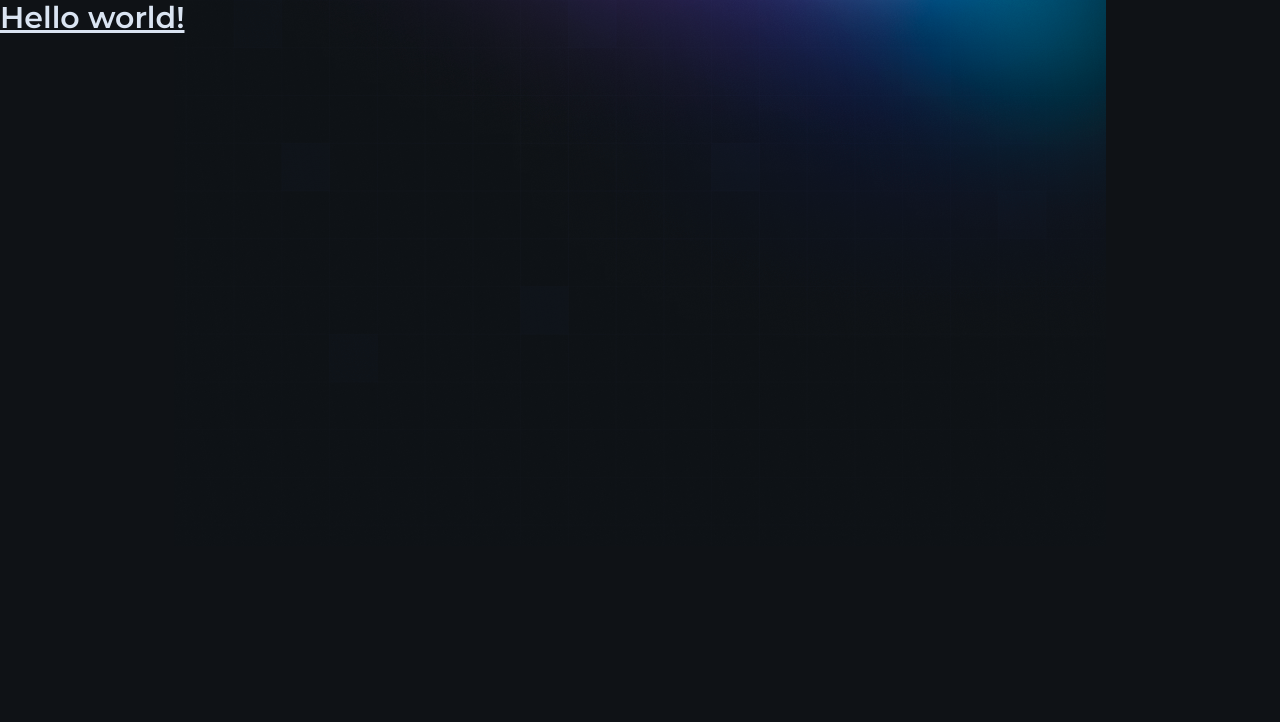
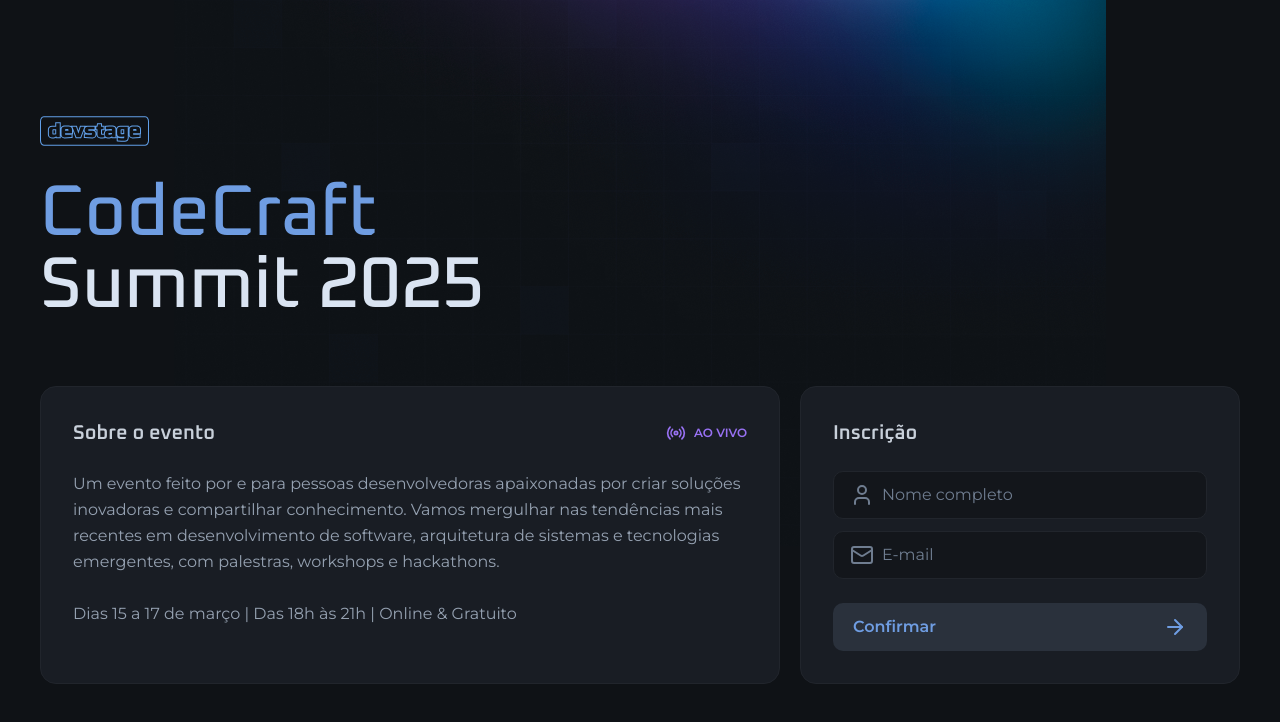
Before and after one commit to rickneves15/devstage, a Next.js app: page / in a window 1280 px wide. Shown: the top 722 px of the page. Built offline with nearby package versions, Linux system fonts and the light colour scheme.

Commit message:
feat: implements home page
Adds a new home page with an event description and registration form.  Includes styling and component updates.

```diff
--- a/src/app/page.tsx
+++ b/src/app/page.tsx
@@ -1,8 +1,66 @@
+import { ArrowRight, Mail, Radio, User } from 'lucide-react'
+import Image from 'next/image'
+import logo from '../assets/logo.svg'
+import { Button } from './components/button'
+import { InputField, InputIcon, InputRoot } from './components/input'
+
 export default function Home() {
   return (
-    <main><h1 className="text-3xl font-bold underline">
-    Hello world!
-  </h1>
+    <main className="max-w-[1240px] mx-auto px-5 py-8 md:py-0">
+      <div className="min-h-dvh flex flex-col justify-center gap-16">
+        <div className="flex flex-col gap-8 items-center md:items-start">
+          <Image src={logo} alt="devstage" width={108.5} height={30} />
+          <h1 className="text-4xl text-center leading-none font-heading font-medium flex flex-col md:text-7xl md:text-left">
+            <span className="text-blue">CodeCraft</span> Summit 2025
+          </h1>
+        </div>
+        <div className="flex gap-5 items-stretch flex-col md:flex-row">
+          <div className="flex-1 bg-gray-700 border border-gray-600 rounded-2xl p-8 space-y-6">
+            <div className="flex items-center justify-between">
+              <h2 className="font-heading font-semibold text-gray-200 text-xl">
+                Sobre o evento
+              </h2>
+              <span className="flex items-center gap-2 text-purple font-semibold text-xs">
+                <Radio className="size-5" />
+                AO VIVO
+              </span>
+            </div>
+            <p className="text-gray-300 leading-relaxed text-sm md:text-base">
+              Um evento feito por e para pessoas desenvolvedoras apaixonadas por
+              criar soluções inovadoras e compartilhar conhecimento. Vamos
+              mergulhar nas tendências mais recentes em desenvolvimento de
+              software, arquitetura de sistemas e tecnologias emergentes, com
+              palestras, workshops e hackathons.
+              <br />
+              <br />
+              Dias 15 a 17 de março | Das 18h às 21h | Online & Gratuito
+            </p>
+          </div>
+          <form className="w-full bg-gray-700 border border-gray-600 rounded-2xl p-8 space-y-6 md:max-w-[440px]">
+            <h2 className="font-heading font-semibold text-gray-200 text-xl">
+              Inscrição
+            </h2>
+            <div className="space-y-3">
+              <InputRoot>
+                <InputIcon>
+                  <User />
+                </InputIcon>
+                <InputField type="text" placeholder="Nome completo" />
+              </InputRoot>
+              <InputRoot>
+                <InputIcon>
+                  <Mail />
+                </InputIcon>
+                <InputField type="text" placeholder="E-mail" />
+              </InputRoot>
+            </div>
+            <Button type="submit">
+              Confirmar
+              <ArrowRight className="size-6" />
+            </Button>
+          </form>
+        </div>
+      </div>
     </main>
-  );
+  )
 }
```
